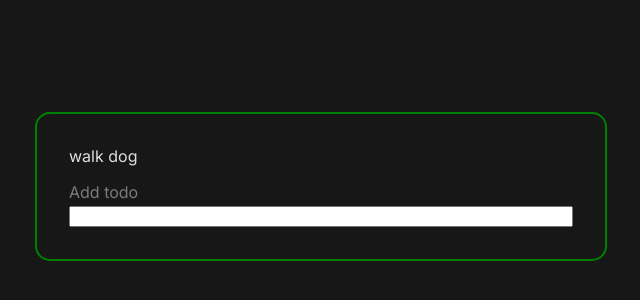
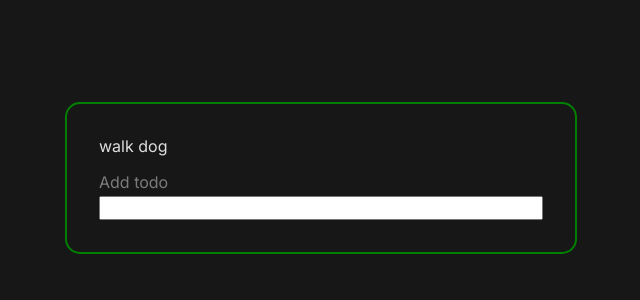
Before and after one commit to nickhibbits/todo, a Next.js app: page / in a window 1280 px wide. Shown: the part 210-510 px from the top of the page, without its empty margins (319-959 px from the left). Built offline with nearby package versions, Linux system fonts and the light colour scheme.

Commit message:
add style resets, separate scss variables

```diff
--- a/app/globals.scss
+++ b/app/globals.scss
@@ -1,8 +1,20 @@
-$font-color: rgb(223, 223, 223);
+@use "@/styles/variables";
+
+*,
+*::before,
+*::after {
+  box-sizing: border-box;
+}
+
+* {
+  margin: 0;
+  padding: 0;
+  font: inherit;
+}
 
 .body {
   background-color: rgb(23, 23, 23);
-  color: $font-color;
+  color: variables.$font-color;
 }
 
 .flex {
--- a/app/page.module.scss
+++ b/app/page.module.scss
@@ -1,4 +1,4 @@
-@use "globals.scss";
+@use "@/styles/variables";
 
 .main {
   // border: solid 2px red;
@@ -14,7 +14,7 @@
 
   &_input_wrapper {
     gap: 0.25rem;
-    color: rgba(globals.$font-color, 0.5);
+    color: rgba(variables.$font-color, 0.5);
   }
 
   // .section {
--- /dev/null
+++ b/styles/variables.scss
@@ -0,0 +1 @@
+$font-color: rgb(223, 223, 223);
```
